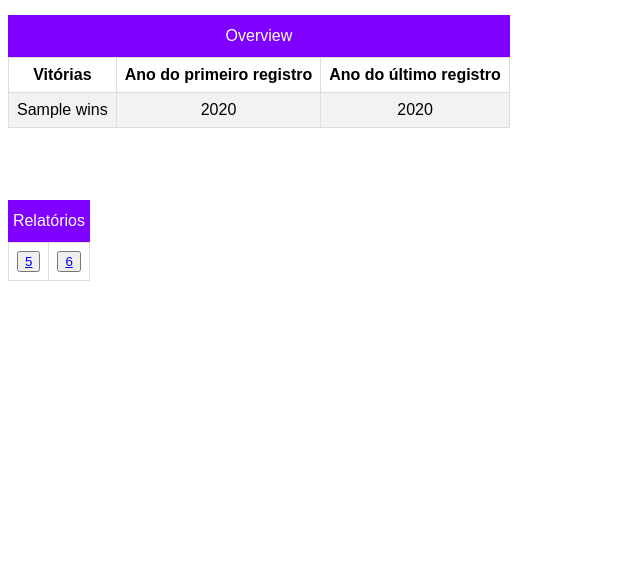
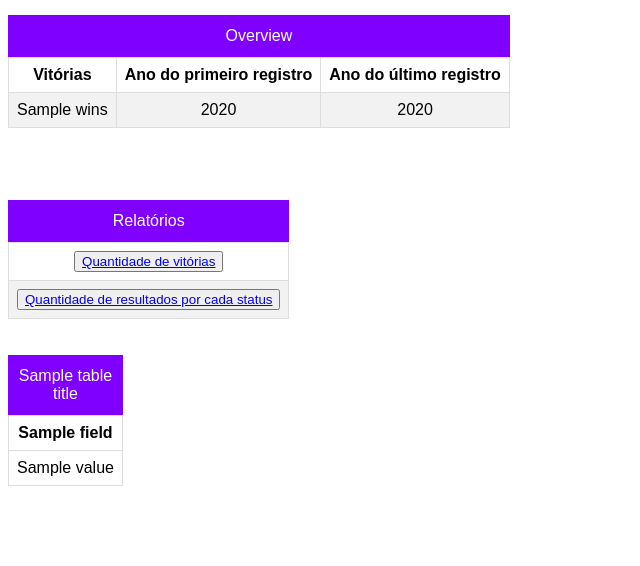
Before and after one commit to adiffpirate/flask-psql-docker-2, a Flask app: template app/templates/homepage_driver.html in a window 1280 px wide. Shown: the part 256-822 px from the top of the page, without its empty margins (0-640 px from the left). Before the commit the page ends 537 px from the top, so only its background shows below. Run offline with Flask 2, Linux system fonts and the light colour scheme; the template is opened without the code that fills it: most values are stand-ins (such as "Sample title", 1, 10 or a date in 2020).

Commit message:
Driver reports

```diff
--- a/app/app.py
+++ b/app/app.py
@@ -209,12 +209,31 @@ def homepage():
             f"ORDER BY year DESC LIMIT 1"
         )[0][0]
 
+        # Relatorio 5
+        if report == '5':
+            table_title = 'Quantidade de vitórias'
+            fields = ['Ano', 'Corrida', 'Vitórias']
+            rows = db.query(f"SELECT * FROM get_wins('{current_user['id_original']}')")
+
+        # Relatorio 6
+        if report == '6':
+            table_title = 'Quantidade de resultados por cada status'
+            fields = ['Status', 'Contagem']
+            rows = db.query(
+                f"SELECT DISTINCT status.status, COUNT(1) OVER (PARTITION BY status.statusid) AS count "
+                f"FROM results JOIN status ON results.statusid = status.statusid "
+                f"WHERE results.driverid = '{current_user['id_original']}' ORDER BY count DESC"
+            )
+
         return render_template(
             'homepage_driver.html',
             current_user=current_user,
             wins=wins,
             first_reg_year=first_reg_year,
-            last_reg_year=last_reg_year
+            last_reg_year=last_reg_year,
+            table_title=table_title,
+            fields=fields,
+            rows=rows
         )
 
     #----------------------------------------------------------------#
--- a/app/templates/homepage_admin.html
+++ b/app/templates/homepage_admin.html
@@ -55,7 +55,7 @@
 			<thead>
 					<tr>
 						{% for field in fields %}
-							<th>{{ field.title() }}</th>
+							<th>{{ field }}</th>
 						{% endfor %}
 					</tr>
 				</thead>
@@ -64,7 +64,7 @@
 					{% for row in rows %}
 						<tr>
 							{% for value in row %}
-								<td>{{ value }}</td>
+								<td>{{ value if value else '' }}</td>
 							{% endfor %}
 						</tr>
 					{% endfor %}
--- a/app/templates/homepage_constructor.html
+++ b/app/templates/homepage_constructor.html
@@ -86,7 +86,7 @@
 					{% for row in rows %}
 						<tr>
 							{% for value in row %}
-								<td>{{ value }}</td>
+								<td>{{ value if value else '' }}</td>
 							{% endfor %}
 						</tr>
 					{% endfor %}
--- a/app/templates/homepage_driver.html
+++ b/app/templates/homepage_driver.html
@@ -22,10 +22,33 @@
 	<table id="pretty" class="table table-striped table-responsive table-bordered">
 		<caption>Relatórios</caption>
 		<tbody>
-			<tr>
-				<td><a href="/relatorio?id=5"><button type="button">5</a></td>
-				<td><a href="/relatorio?id=6"><button type="button">6</a></td>
-			</tr>
+			<tr><td><a href="/?relatorio=5"><button type="button">Quantidade de vitórias</a></td></tr>
+			<tr><td><a href="/?relatorio=6"><button type="button">Quantidade de resultados por cada status</a></td></tr>
 		</tbody>
 	</table>
+
+	{% if fields and rows %}
+		<br><br>
+		<table id="pretty" class="table table-striped table-responsive table-bordered">
+			<caption>{{ table_title }}</caption>
+			<thead>
+					<tr>
+						{% for field in fields %}
+							<th>{{ field }}</th>
+						{% endfor %}
+					</tr>
+				</thead>
+
+				<tbody>
+					{% for row in rows %}
+						<tr>
+							{% for value in row %}
+								<td>{{ value if value else '' }}</td>
+							{% endfor %}
+						</tr>
+					{% endfor %}
+				</tbody>
+		</table>
+		<br><br><br><br>
+	{% endif %}
 {% endblock %}
```
Also changed, not shown: database/init/queries/06_get_wins.sql (added, +29 -0 lines), 1 other file.
